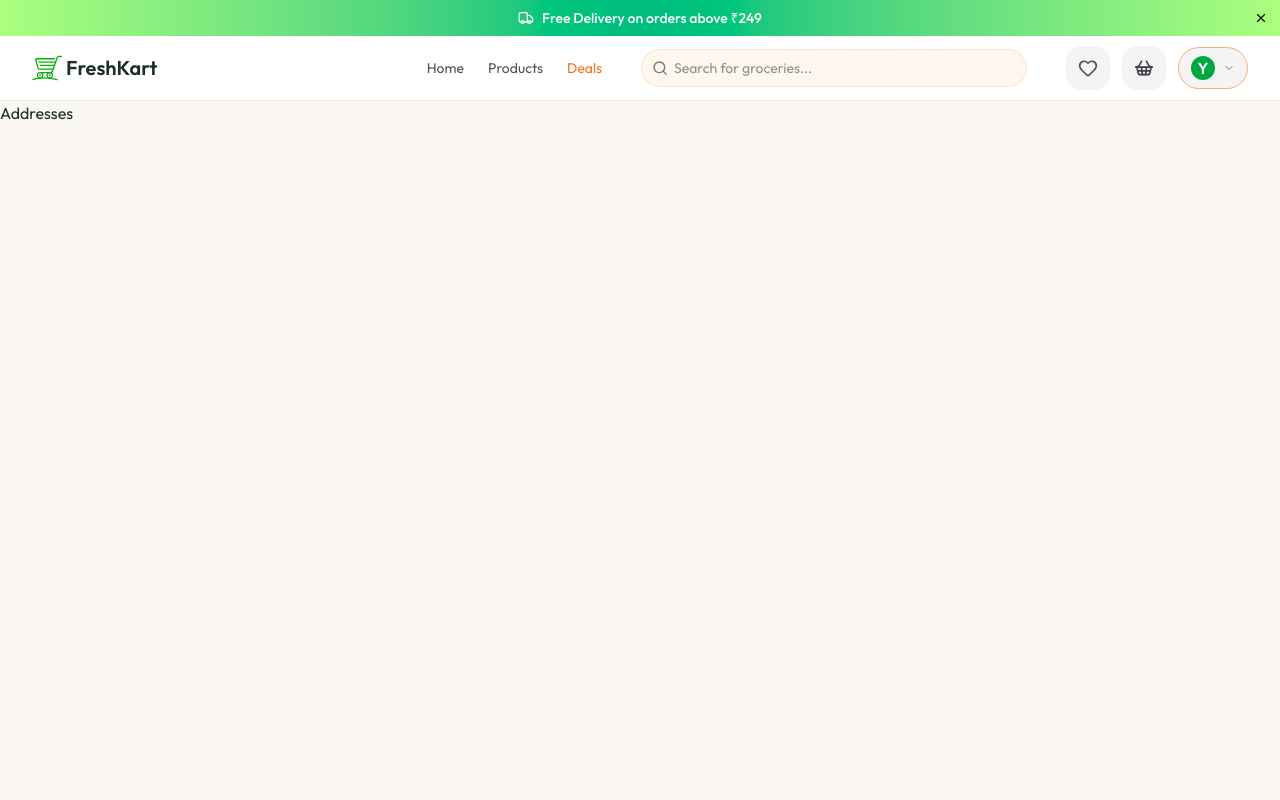
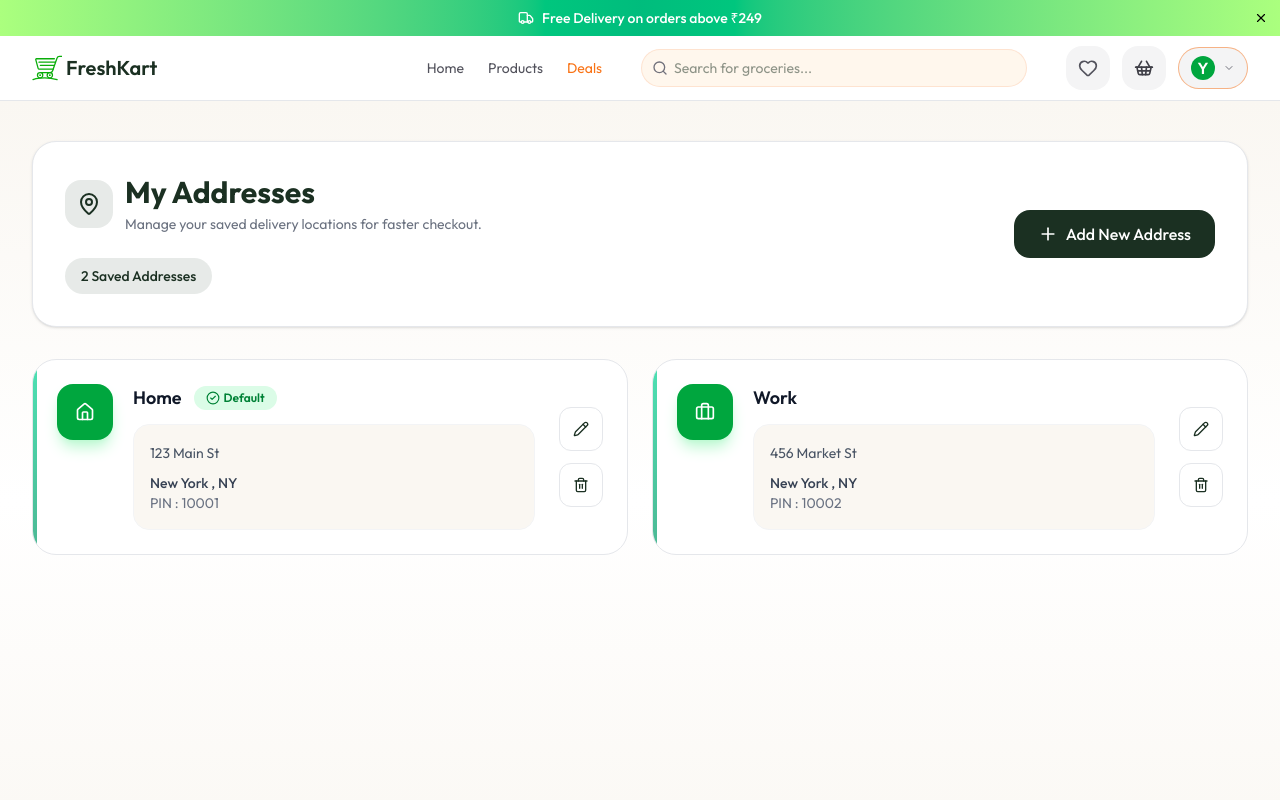
Before and after one commit to yashpal0502/FreshKart, a React (Vite) app in the folder frontend/: page /addresses in a window 1280 px wide. Shown: the top 800 px of the page. Built offline with nearby package versions, Linux system fonts and the light colour scheme.

Commit message:
Addresses component added to display saved addresses

```diff
--- a/frontend/src/assets/assets.js
+++ b/frontend/src/assets/assets.js
@@ -1015,7 +1015,7 @@ export const dummyAddressData = [
     address: "123 Main St ",
     city: "New York ",
     state: "NY",
-    zip: "10001",
+    pin: "10001",
     isDefault: true,
     lat: 40.7128,
     lng: -74.006,
@@ -1026,7 +1026,7 @@ export const dummyAddressData = [
     address: "456 Market St ",
     city: "New York ",
     state: "NY",
-    zip: "10002",
+    pin: "10002",
     isDefault: false,
     lat: 40.7128,
     lng: -74.006,
--- a/frontend/src/pages/Addresses.jsx
+++ b/frontend/src/pages/Addresses.jsx
@@ -1,9 +1,155 @@
-import React from 'react'
+import React, { useEffect, useState } from "react";
+import { dummyAddressData } from "../assets/assets";
+import { MapPinIcon, PlusIcon } from "lucide-react";
+import Loading from "../components/Loading";
+import AddressCard from "../components/AddressCard";
+import AddressForm from "../components/AddressForm";
 
 const Addresses = () => {
+  const [addresses, setAddresses] = useState([]);
+  const [loading, setLoading] = useState(true);
+  const [showForm, setShowForm] = useState(false);
+  const [editingId, setEditingId] = useState(null);
+  const [form, setForm] = useState({
+    label: "",
+    address: "",
+    city: "",
+    state: "",
+    pin: "",
+    isDefault: false,
+  });
+
+  const resetForm = () => {
+    setForm({
+      label: "",
+      address: "",
+      city: "",
+      state: "",
+      pin: "",
+      isDefault: false,
+    });
+    setShowForm(false);
+    setEditingId(null);
+  };
+
+  const handleSubmit = async (e) => {
+    e.preventDefault();
+  };
+
+  const onEditHandler = (add) => {
+    setForm({
+      label: add.label,
+      address: add.address,
+      city: add.city,
+      state: add.state,
+      pin: add.pin,
+      isDefault: add.isDefault,
+    });
+
+    setEditingId(add._id);
+    setShowForm(true);
+  };
+
+  useEffect(() => {
+    setAddresses(dummyAddressData);
+    setTimeout(() => setLoading(false), 1000);
+  }, []);
   return (
-    <div>Addresses</div>
-  )
-}
+    <div className="min-h-screen bg-gradient-to-b from-app-cream via-white to-app-cream">
+      <div className="max-w-7xl mx-auto px-4 sm:px-6 lg:px-8 py-10">
+        {/* Header */}
+        <div className="bg-white rounded-3xl border border-app-border shadow-sm p-8 mb-8">
+          <div className="flex flex-col md:flex-row md:items-center md:justify-between gap-6">
+            <div>
+              <div className="flex items-center gap-3 mb-2">
+                <div className="h-12 w-12 rounded-2xl bg-app-green/10 flex items-center justify-center">
+                  <MapPinIcon className="h-6 w-6 text-app-green" />
+                </div>
 
-export default Addresses
+                <div>
+                  <h1 className="text-3xl font-bold text-app-green">
+                    My Addresses
+                  </h1>
+
+                  <p className="text-sm text-app-text-light mt-1">
+                    Manage your saved delivery locations for faster checkout.
+                  </p>
+                </div>
+              </div>
+
+              <div className="mt-4 inline-flex items-center gap-2 rounded-full bg-app-green/10 px-4 py-2 text-sm text-app-green font-medium">
+                {addresses.length} Saved Address
+                {addresses.length !== 1 && "es"}
+              </div>
+            </div>
+
+            <button
+              onClick={() => {
+                resetForm();
+                setShowForm(true);
+              }}
+              className="flex justify-center h-12 px-6 rounded-2xl bg-app-green text-white font-medium flex items-center gap-2 hover:scale-105 hover:shadow-xl transition-all duration-300"
+            >
+              <PlusIcon className="h-5 w-5" />
+              Add New Address
+            </button>
+          </div>
+        </div>
+
+        {/* Form */}
+        {showForm && (
+          <AddressForm
+            resetForm={resetForm}
+            handleSubmit={handleSubmit}
+            form={form}
+            setForm={setForm}
+            editingId={editingId}
+          />
+        )}
+
+        {/* Content */}
+        {loading ? (
+          <Loading />
+        ) : addresses.length === 0 ? (
+          <div className="bg-white rounded-3xl border border-dashed border-app-border p-20 text-center shadow-sm">
+            <div className="mx-auto h-20 w-20 rounded-full bg-app-green/10 flex items-center justify-center mb-6">
+              <MapPinIcon className="h-10 w-10 text-app-green" />
+            </div>
+
+            <h2 className="text-2xl font-semibold text-app-green">
+              No addresses yet
+            </h2>
+
+            <p className="mt-2 text-app-text-light max-w-md mx-auto">
+              Save your home, office or other delivery locations to make
+              checkout quicker next time.
+            </p>
+
+            <button
+              onClick={() => {
+                resetForm();
+                setShowForm(true);
+              }}
+              className="mt-8 bg-app-green text-white px-6 py-3 rounded-xl hover:scale-105 transition-all"
+            >
+              Add Your First Address
+            </button>
+          </div>
+        ) : (
+          <div className="grid grid-cols-1 lg:grid-cols-2 gap-6">
+            {addresses.map((add) => (
+              <AddressCard
+                key={add._id}
+                adds={add}
+                onEditHandler={onEditHandler}
+                setAddresses={setAddresses}
+              />
+            ))}
+          </div>
+        )}
+      </div>
+    </div>
+  );
+};
+
+export default Addresses;
```
